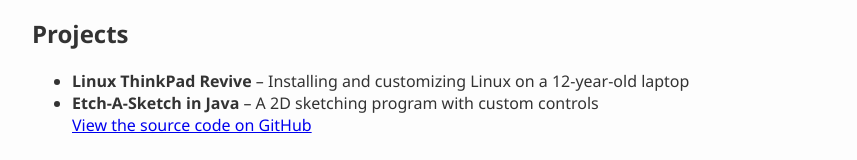
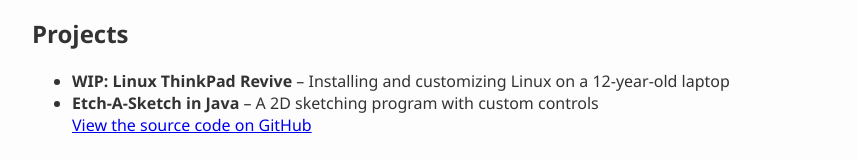
Before and after one commit to Maya-Jabcuga/maya-jabcuga.github.io, a plain HTML site: page index.html in a window 1280 px wide. Shown: the part 344-504 px from the top of the page, without its empty margins (208-1065 px from the left). Drawn offline with Linux system fonts and the light colour scheme.

Commit message:
Update index.html
work in progress tag

```diff
--- a/index.html
+++ b/index.html
@@ -56,7 +56,7 @@
     <section id="projects">
         <h2>Projects</h2>
         <ul>
-            <li><strong>Linux ThinkPad Revive</strong> – Installing and customizing Linux on a 12-year-old laptop</li>
+            <li><strong>WIP: Linux ThinkPad Revive</strong> – Installing and customizing Linux on a 12-year-old laptop</li>
             <li><strong>Etch-A-Sketch in Java</strong> – A 2D sketching program with custom controls</li>
             <a href="https://github.com/maya-jabcuga/etch-a-sketch-java" target="_blank">View the source code on GitHub</a>
         </ul>
```
